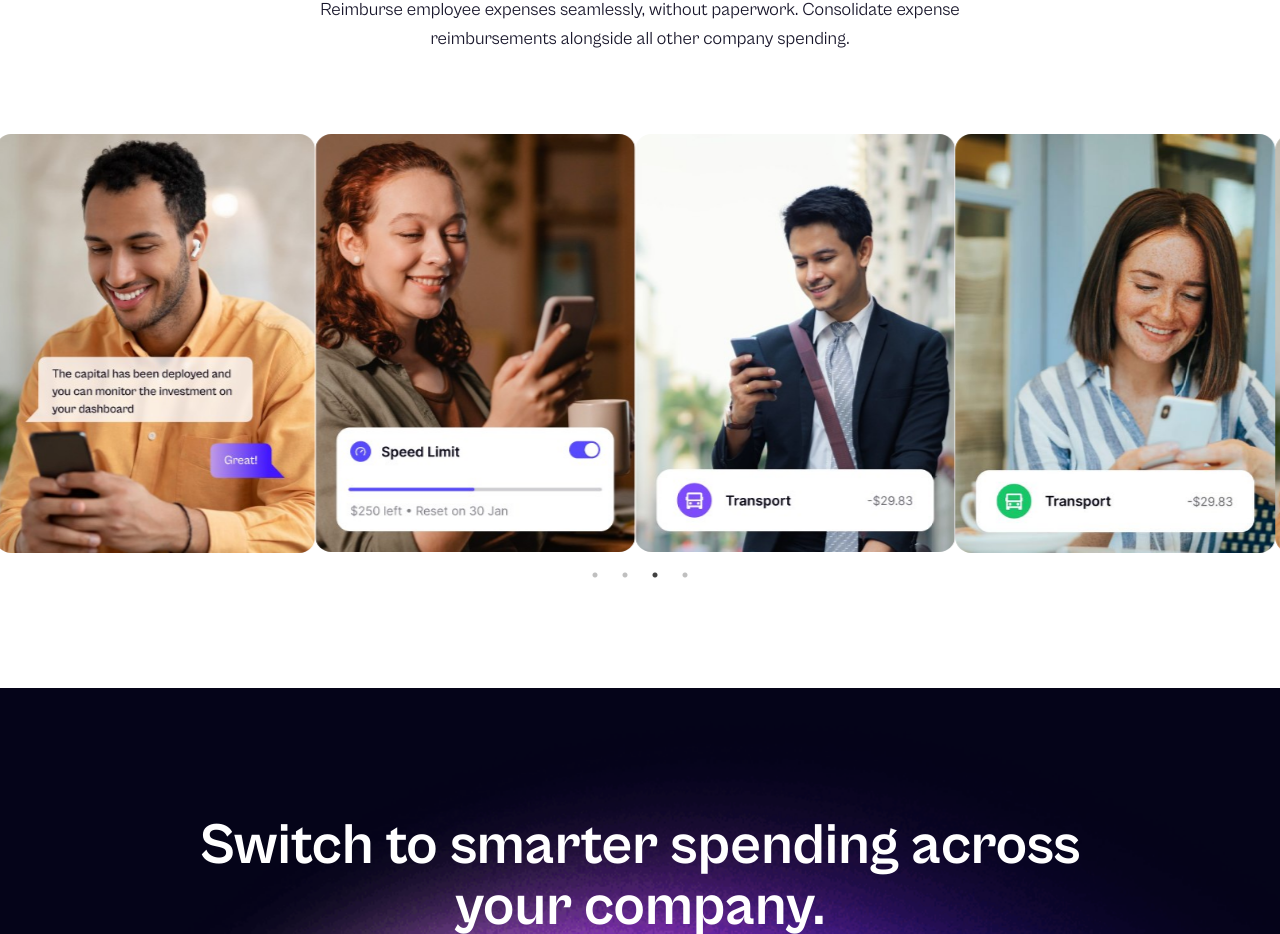
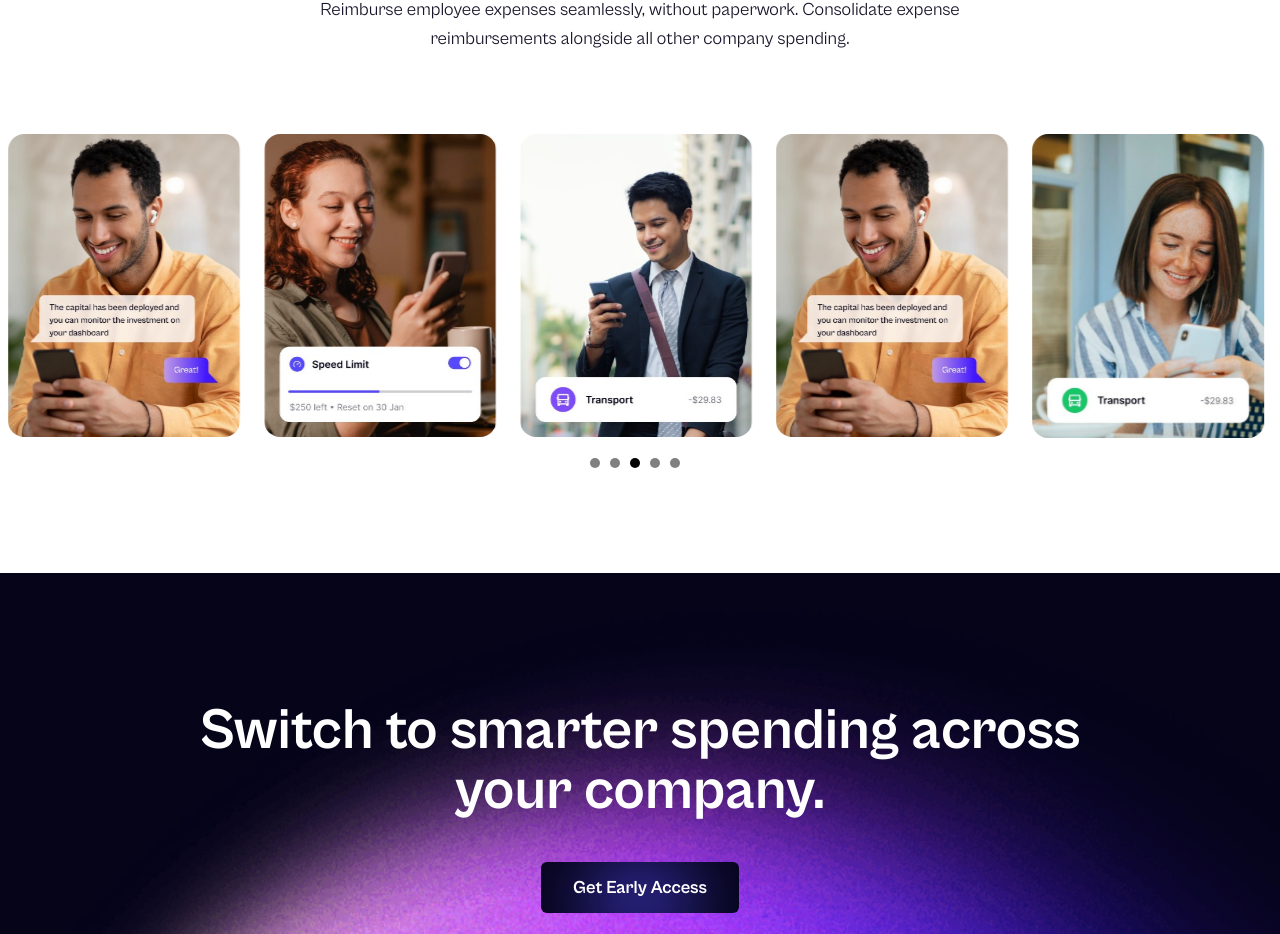
Before and after one commit to skupta12/DoWhith, a Next.js app: page /feature in a window 1280 px wide. Shown: the part 2075-3009 px from the top of the page. Built offline with nearby package versions, Linux system fonts and the light colour scheme.

Commit message:
FeatureTestimonial update

```diff
--- a/src/app/globals.css
+++ b/src/app/globals.css
@@ -68,8 +68,33 @@
 }
 
 
-.slick-dots li button {
-  color: gray;
-  width: 100px;
-  height: 100px;
+
+.slick-slide{
+  padding: 0px 12px;
 }
+
+/* .slick-dots {
+	display: flex;
+	justify-content: center;
+	margin: 0;
+	list-style-type: none;
+} */
+
+.slick-dots button {
+  display: block;
+  width: 10px !important;
+  height: 10px !important;
+  margin-top: 10px !important;
+  border: none;
+  border-radius: 100%;
+  background-color: gray!important;
+  text-indent: -9999px;
+}
+
+.slick-dots li.slick-active button {
+  background-color: black !important;
+}
+
+.slick-dots li {
+  margin: 0px !important;
+}
--- a/src/components/common/SliderWrapper.tsx
+++ b/src/components/common/SliderWrapper.tsx
@@ -64,8 +64,22 @@ const SliderWrapper = ({
     speed: 600,
     slidesToShow: slidesToShow,
     slidesToScroll: 1,
-    arrows: arrows,  // Если arrows = true, стрелки будут отображаться
-
+    arrows: arrows,
+    swipe: false,
+    responsive: [
+      {
+        breakpoint: 1024,
+        settings: {
+          slidesToShow: 3
+        }
+      },
+      {
+        breakpoint: 768,
+        settings: {
+          slidesToShow: 2
+        }
+      }
+    ]
   };
 
   return (
--- a/src/components/sections/feature/FeatureTestimonial.tsx
+++ b/src/components/sections/feature/FeatureTestimonial.tsx
@@ -25,13 +25,14 @@ const FeatureTestimonial = () => {
           </p>
         </div>
       </MaxWidthWrapper>
-      <SliderWrapper dots autoplay infinite slidesToShow={4}>
+
+      <SliderWrapper className="carousel mx-auto w-full max-w-[1920px]" dots autoplay infinite slidesToShow={5}>
         {featureTestimonial.map((item, i) => (
           <div className="outline-none" key={i}>
             <Image
               className="rounded-2xl"
               width={370}
-              height={493}
+              height={486}
               src={item.src}
               alt={item.alt}
             />
--- a/src/constants/index.ts
+++ b/src/constants/index.ts
@@ -414,19 +414,21 @@ export const featureTestimonial = [
     src: "/feature-testimonial/feature-testimonial-2.jpg",
     alt: "feature testimonial 2"
   },
-  // {
-  //   id: 3,
-  //   src: "/feature-testimonial/feature-testimonial-3.jpg",
-  //   alt: "feature testimonial 3"
-  // },
   {
-    id: 4,
+    id: 3,
     src: "/feature-testimonial/feature-testimonial-4.jpg",
     alt: "feature testimonial 4"
   },
   {
-    id: 5,
+    id: 4,
     src: "/feature-testimonial/feature-testimonial-5.jpg",
     alt: "feature testimonial-5"
   },
+
+  {
+    id: 5,
+    src: "/feature-testimonial/feature-testimonial-2.jpg",
+    alt: "feature testimonial 1"
+  },
+
 ]
```
